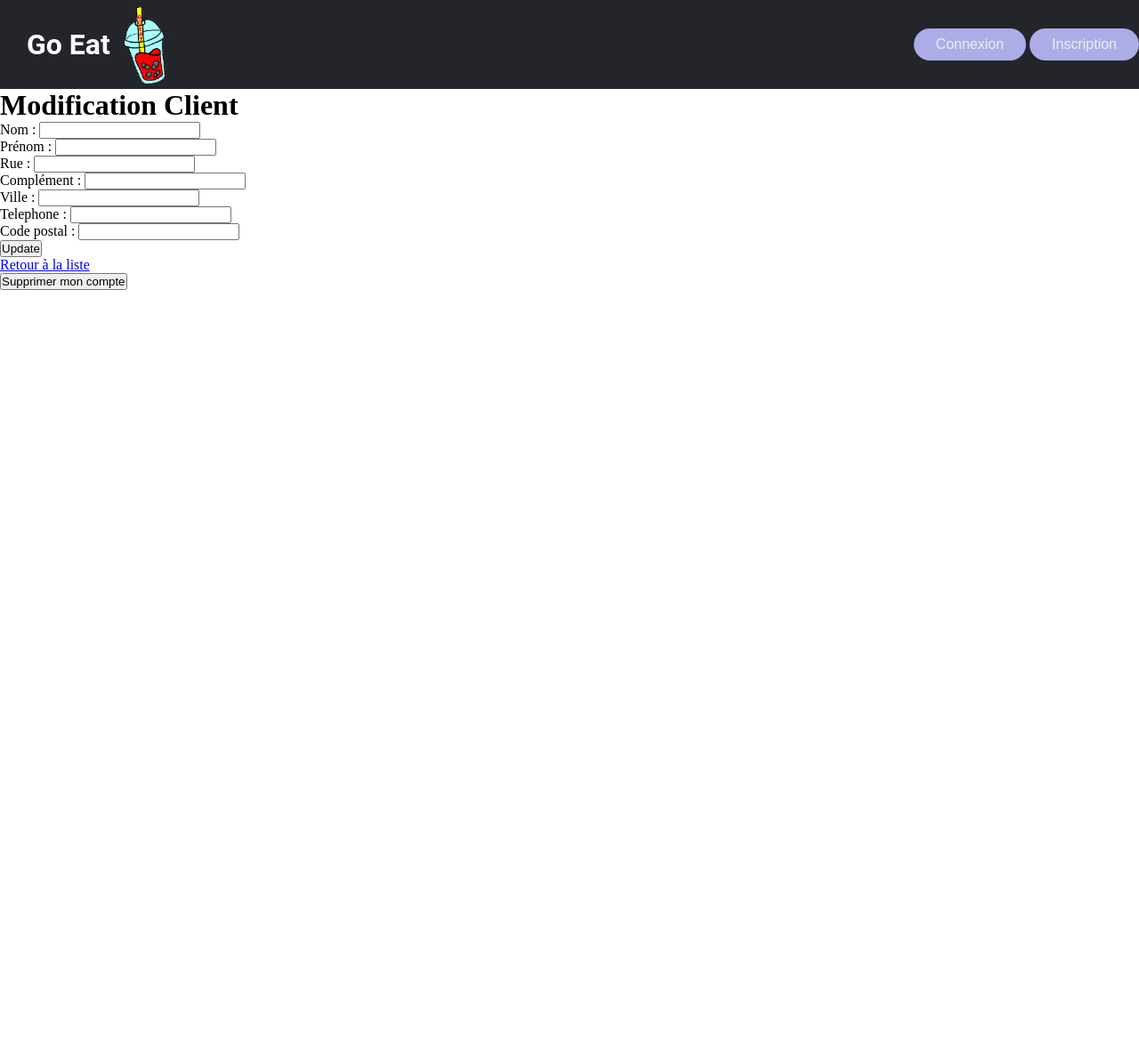
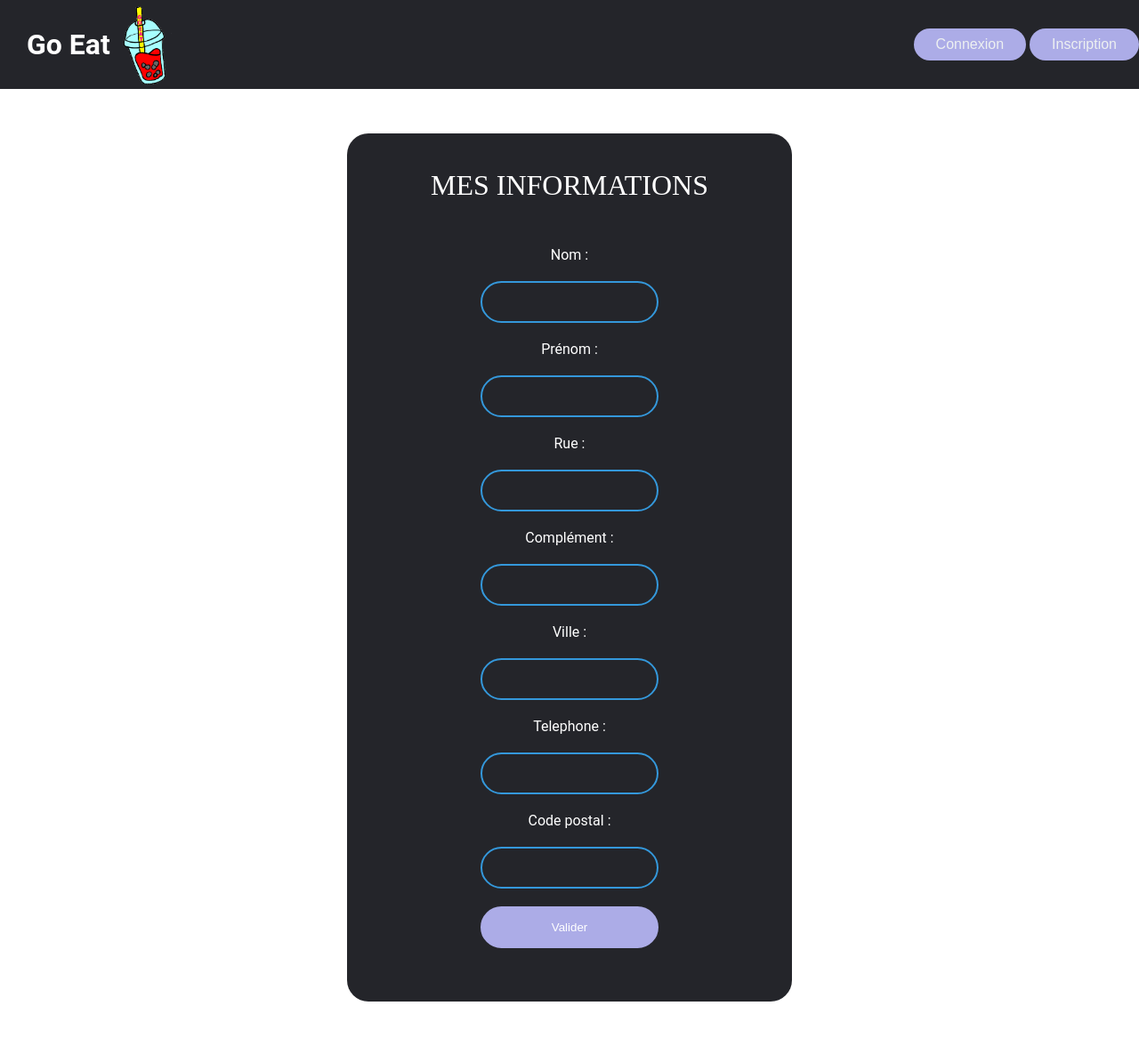
Before and after one commit to Coeurtisol/goeat, a Symfony app: template templates/client/edit.html.twig in a window 1280 px wide. Shown: the whole page at 89% size. Before the commit the page ends 326 px from the top, so only its background shows below. Run offline with Twig, Linux system fonts and the light colour scheme; the template is opened without the code that fills it, so the values that code supplies are empty; form fields are guessed from the names that the template uses; some libraries are stand-ins or nearby versions.

Commit message:
style form client

```diff
--- a/templates/client/_form.html.twig
+++ b/templates/client/_form.html.twig
@@ -1,4 +1,6 @@
-<div class="client-form">
+<div class="form">
+	<h1>Mes informations</h1>
+
 	{{ form_start(form) }}
 
 	<div>
@@ -19,19 +21,18 @@
 		{{ form_label(form.complement, "Complément :")}}
 		{{ form_widget(form.complement)}}
 	</div>
-    	<div>
+	<div>
 		{{ form_label(form.ville, "Ville :")}}
 		{{ form_widget(form.ville)}}
 	</div>
-    	<div>
+	<div>
 		{{ form_label(form.telephone, "Telephone :")}}
 		{{ form_widget(form.telephone)}}
 	</div>
-     	<div>
+	<div>
 		{{ form_label(form.codePostal, "Code postal :")}}
 		{{ form_widget(form.codePostal)}}
 	</div>
 
-	{# {{ form_widget(form) }} #}
-	<button class="btn">{{ button_label|default('Save') }}</button>
+	<button class="btn" type="submit">{{ button_label|default('Valider') }}</button>
 	{{ form_end(form) }}
--- a/templates/client/edit.html.twig
+++ b/templates/client/edit.html.twig
@@ -2,17 +2,15 @@
 
 {% block title %}Edit Client{% endblock %}
 
+{% block stylesheets %}
+    <link rel="stylesheet" href="{{ asset('css/form/form.css') }}">
+{% endblock %}
+
 {% block body %}
-    <h1>Modification Client</h1>
-
-    {{ include('client/_form.html.twig', {'button_label': 'Update'}) }}
+    {{ include('client/_form.html.twig', {'button_label': 'Valider'}) }}
     <datalist id="listeville">
 		{% for ville in villes %}
 			<option value="{{ville.nom}}">{{ville.nom}}</option>
 		{% endfor %}
 	</datalist>
-
-    <a href="{{ path('client_index') }}">Retour à la liste</a>
-
-    {{ include('client/_delete_form.html.twig') }}
 {% endblock %}
--- a/templates/client/new.html.twig
+++ b/templates/client/new.html.twig
@@ -1,6 +1,10 @@
 {% extends 'base.html.twig' %}
 
 {% block title %}New Client{% endblock %}
+
+{% block stylesheets %}
+    <link rel="stylesheet" href="{{ asset('css/form/form.css') }}">
+{% endblock %}
 
 {% block body %}
     <h1>Create new Client</h1>
```
Also changed, not shown: public/css/client-show.css (added, +57 -0 lines), templates/client/show.html.twig (+4 -59 lines).
